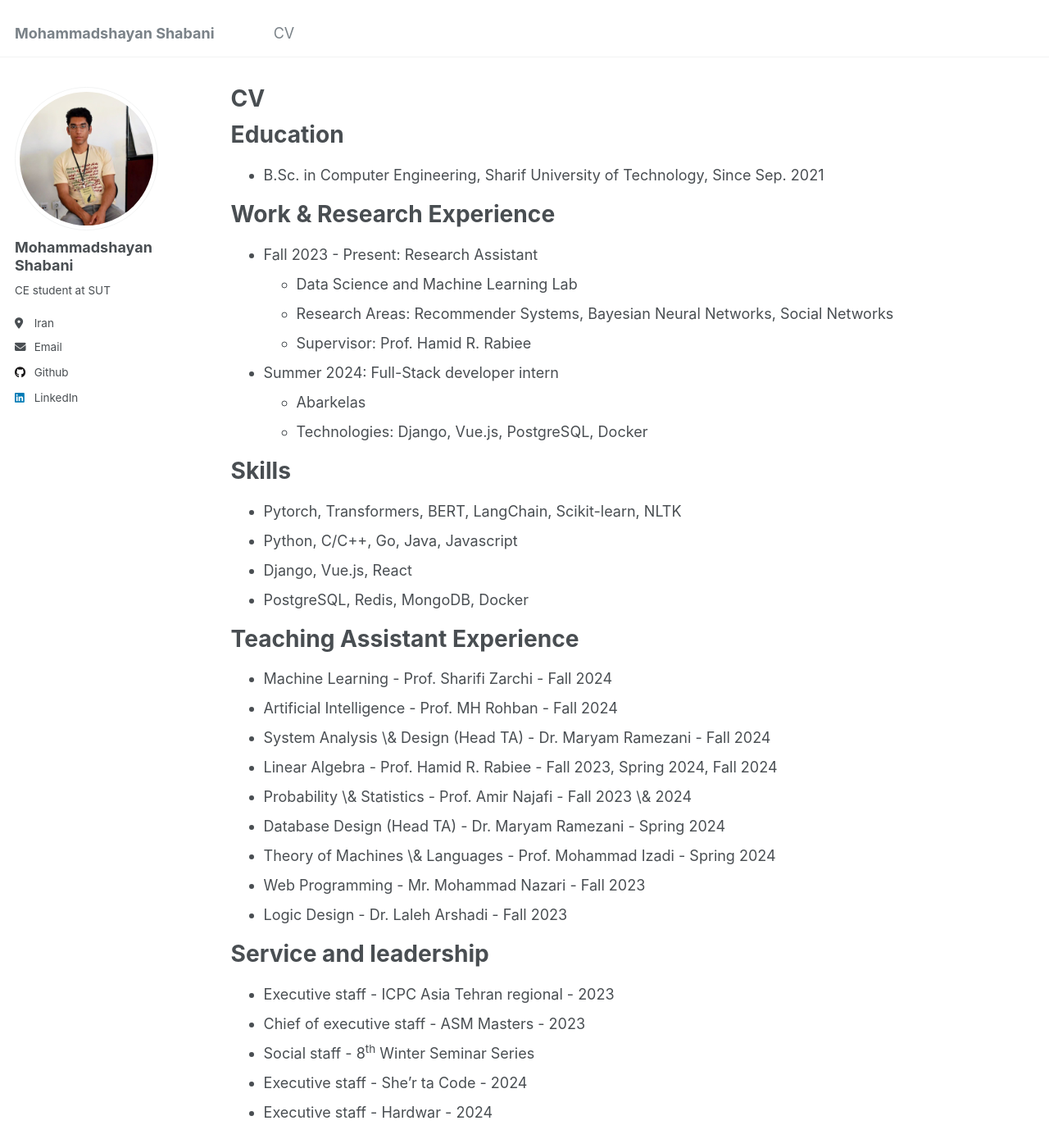
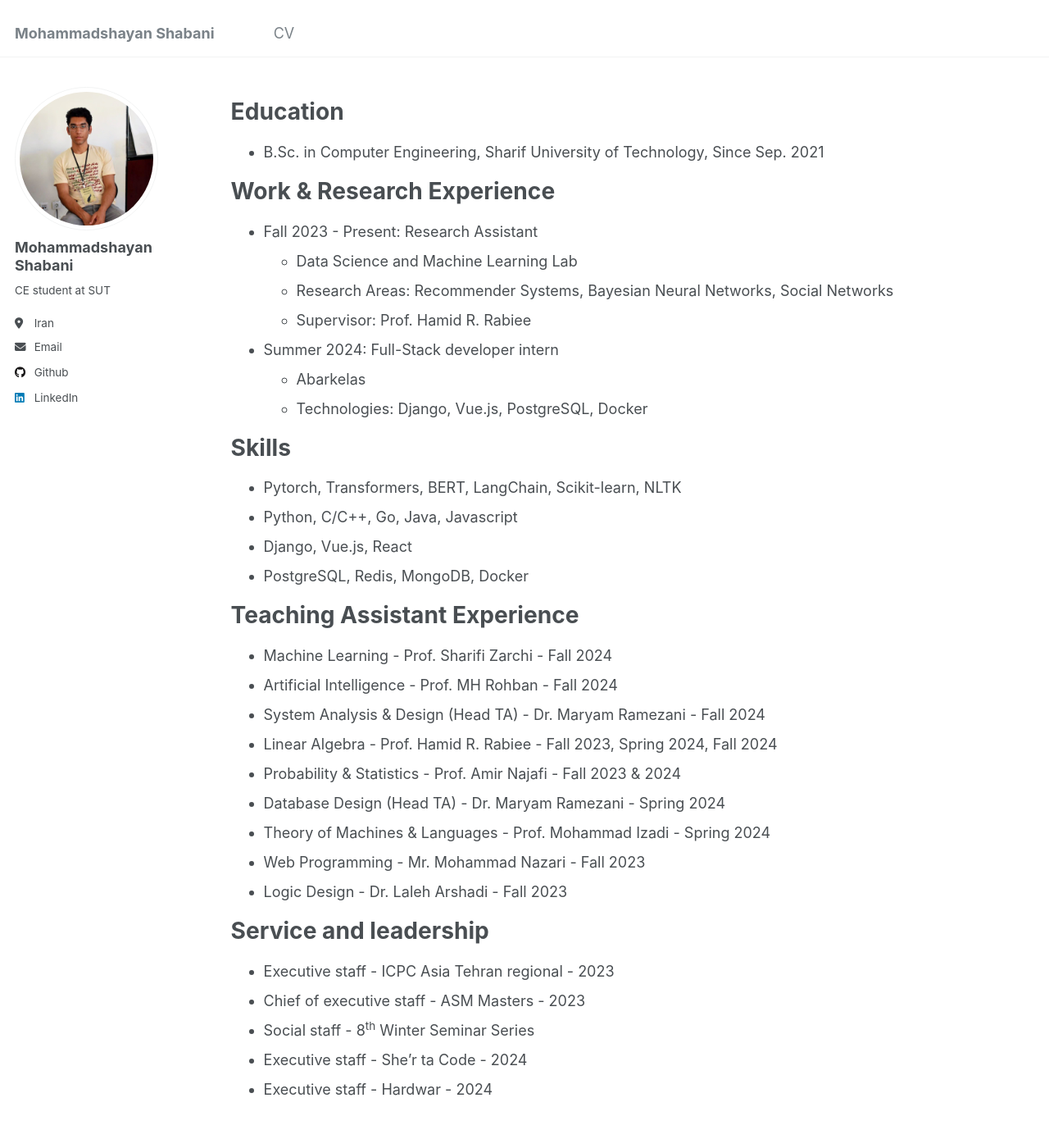
Before and after one commit to shayanshabani/shayanshabani.github.io, a Jekyll site: the page built from _pages/cv.md, in a window 1280 px wide and 1400 px high. Shown: the whole window at 82% size. Built offline with Jekyll 4.4.1, drawn with Linux system fonts in a browser that asks for light colours.

Commit message:
refinements

```diff
--- a/_pages/cv.md
+++ b/_pages/cv.md
@@ -1,6 +1,6 @@
 ---
 layout: archive
-title: "CV"
+title: ""
 permalink: /cv/
 author_profile: true
 redirect_from:
@@ -8,6 +8,7 @@ redirect_from:
 ---
 
 {% include base_path %}
+
 
 Education
 ======
@@ -35,11 +36,11 @@ Teaching Assistant Experience
 ======
 * Machine Learning - Prof. Sharifi Zarchi - Fall 2024
 * Artificial Intelligence - Prof. MH Rohban - Fall 2024
-* System Analysis \& Design (Head TA) - Dr. Maryam Ramezani - Fall 2024
+* System Analysis & Design (Head TA) - Dr. Maryam Ramezani - Fall 2024
 * Linear Algebra - Prof. Hamid R. Rabiee - Fall 2023, Spring 2024, Fall 2024
-* Probability \& Statistics - Prof. Amir Najafi - Fall 2023 \& 2024
+* Probability & Statistics - Prof. Amir Najafi - Fall 2023 & 2024
 * Database Design (Head TA) - Dr. Maryam Ramezani - Spring 2024
-* Theory of Machines \& Languages - Prof. Mohammad Izadi - Spring 2024
+* Theory of Machines & Languages - Prof. Mohammad Izadi - Spring 2024
 * Web Programming - Mr. Mohammad Nazari - Fall 2023
 * Logic Design - Dr. Laleh Arshadi - Fall 2023
 
```
Also changed, not shown: _pages/about.md (+1 -1 lines).
